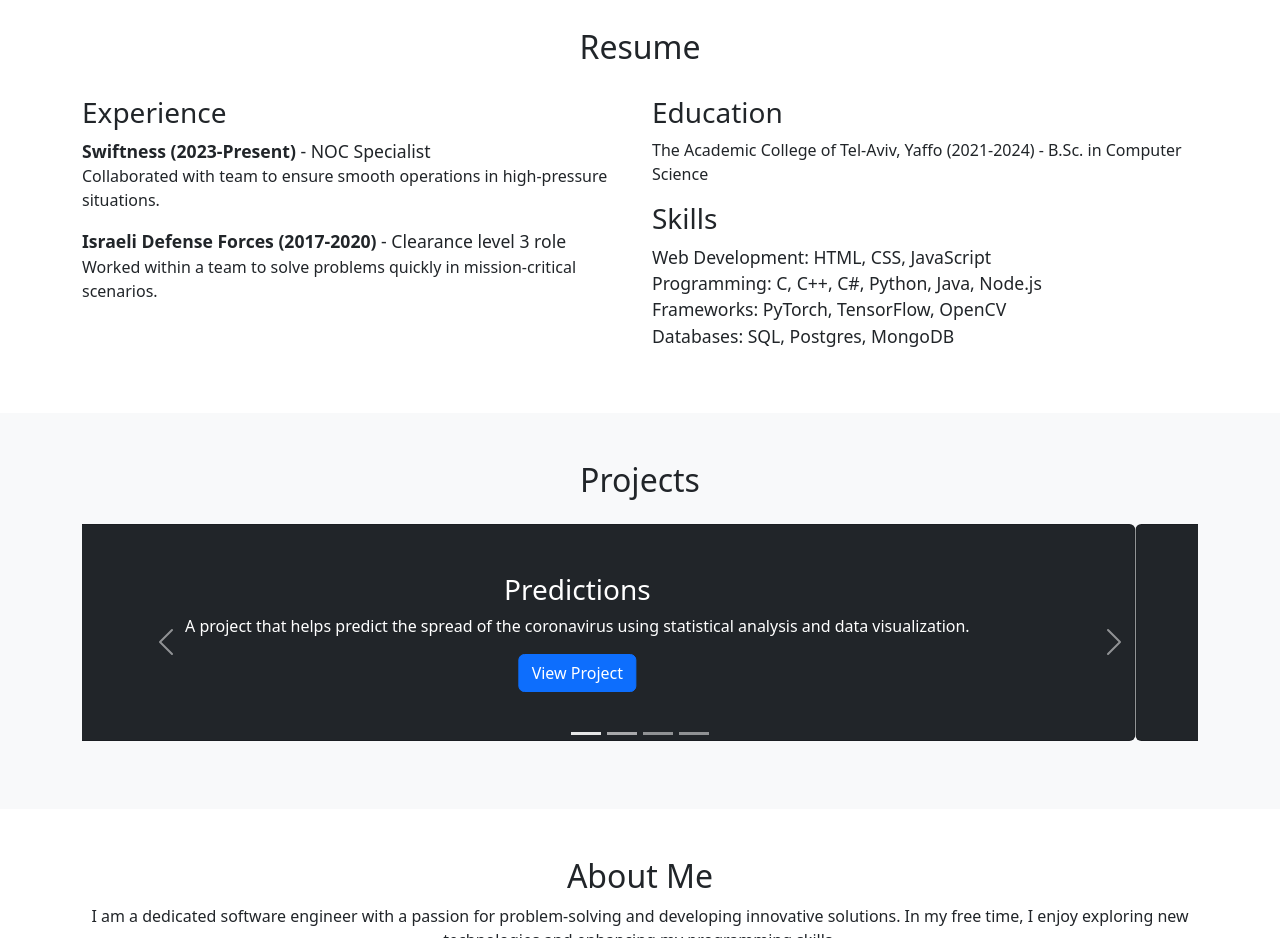
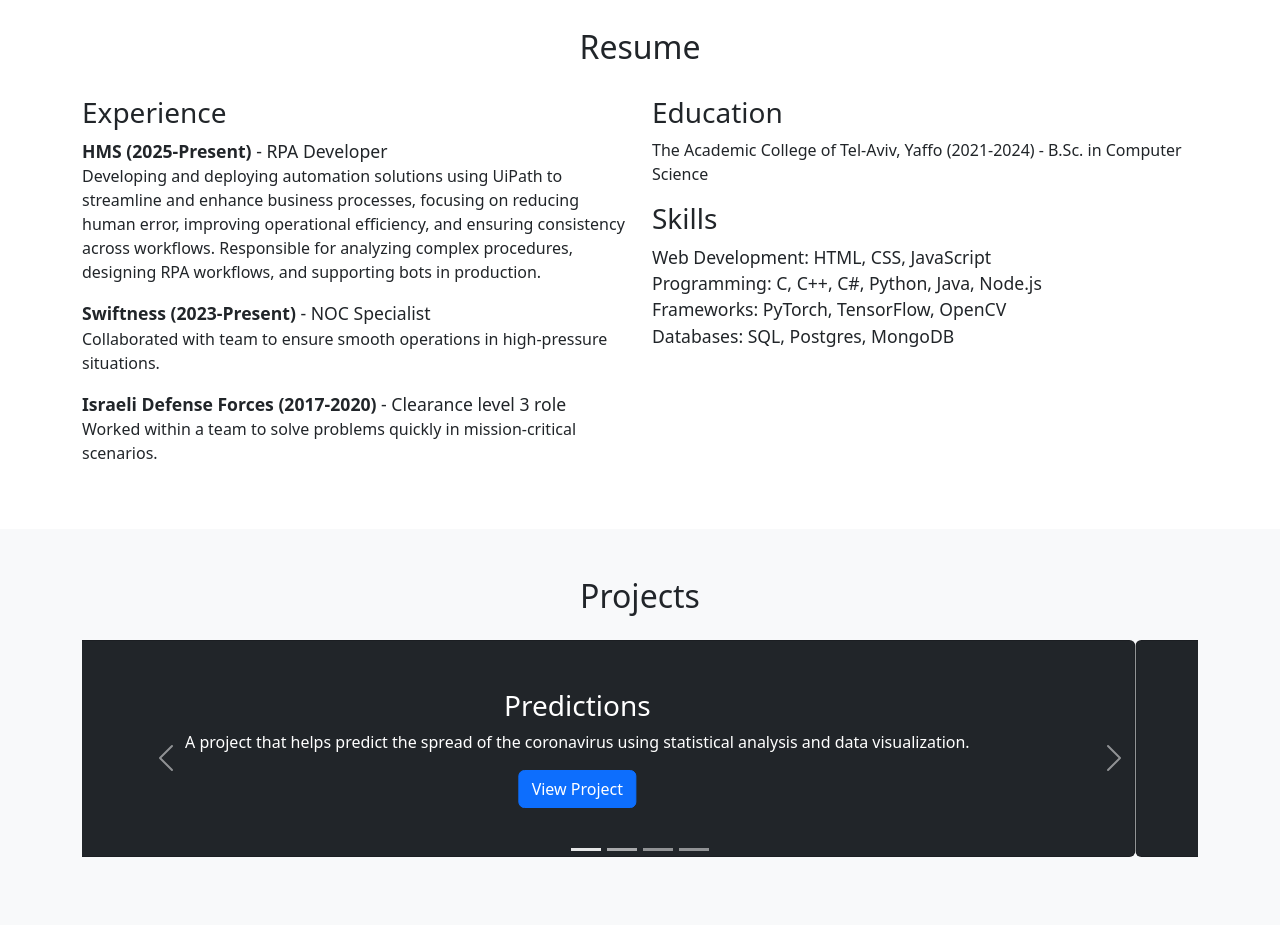
Before and after one commit to talhar1302/Profolio, a plain HTML site: page index.html in a window 1280 px wide. Shown: the part 820-1758 px from the top of the page. Drawn offline with nearby package versions, Linux system fonts and the light colour scheme.

Commit message:
Update index.html
Adding HMS current job

```diff
--- a/index.html
+++ b/index.html
@@ -39,6 +39,12 @@
       <div class="row">
         <div class="col-md-6">
           <h3>Experience</h3>
+          <ul class="list-unstyled">
+            <li><strong>HMS (2025-Present)</strong> - RPA Developer</li>
+            <p>Developing and deploying automation solutions using UiPath to streamline and enhance business processes,
+              focusing on reducing human error, improving operational efficiency, and ensuring consistency across workflows.
+              Responsible for analyzing complex procedures, designing RPA workflows, and supporting bots in production.</p>
+          </ul>
           <ul class="list-unstyled">
             <li><strong>Swiftness (2023-Present)</strong> - NOC Specialist</li>
             <p>Collaborated with team to ensure smooth operations in high-pressure situations.</p>
```
